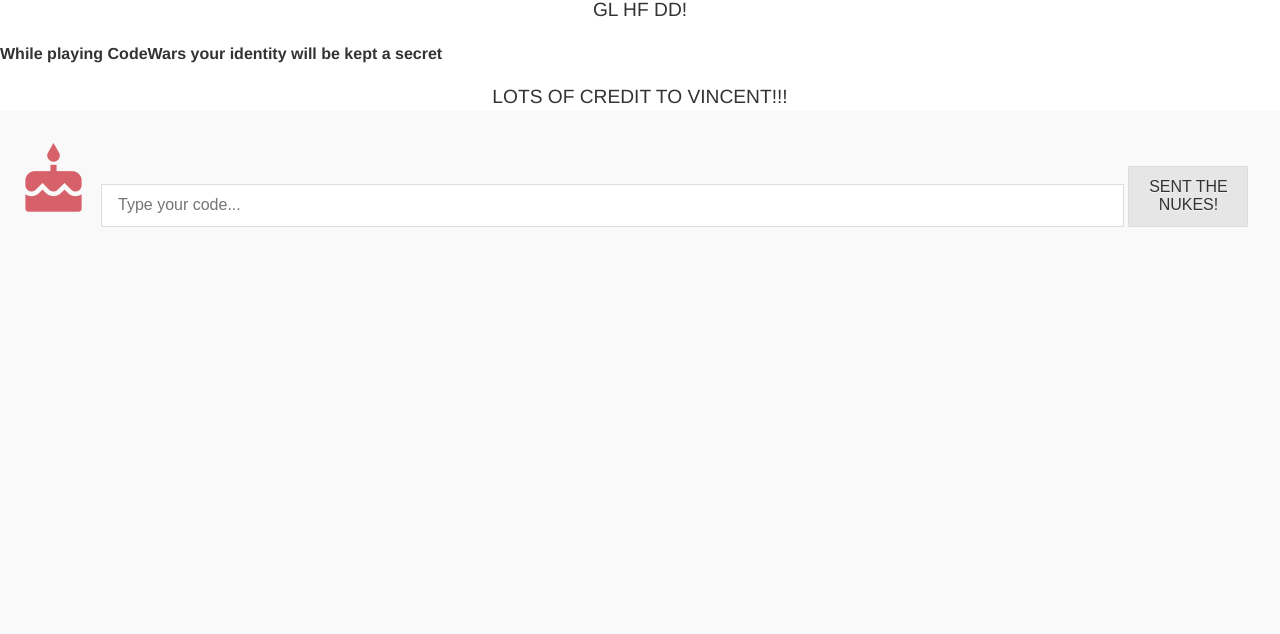
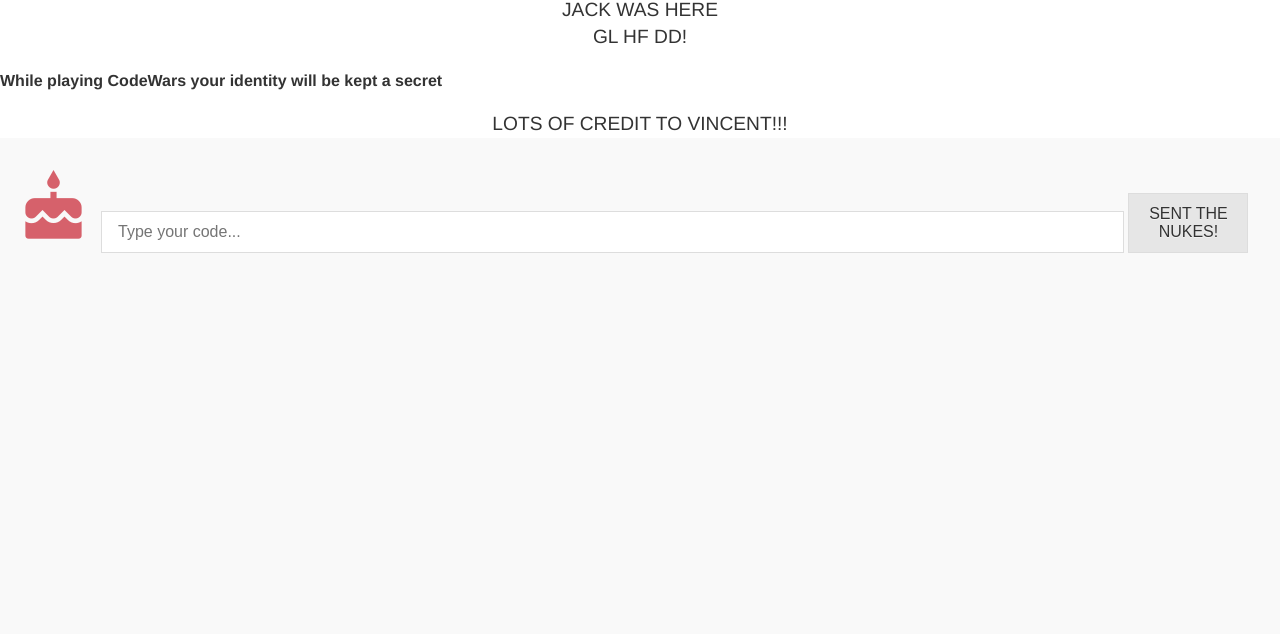
Before and after one commit to icanthink/playcodewars, a plain HTML site: page index.html in a window 1280 px wide. Shown: the part 166-800 px from the top of the page. Drawn offline with nearby package versions, Linux system fonts and the light colour scheme; a script that the page names is missing.

Commit message:
Update index.html

```diff
--- a/index.html
+++ b/index.html
@@ -196,6 +196,7 @@
 </center>
 <header>
 <h1>CODEWARS!</h1>
+<h2>Jack was here</h2>
 <h2>GL HF DD!</h2>
   <h4>While playing CodeWars your identity will be kept a secret</h4>
   <h2>Lots of credit to Vincent!!!</h2>
```
